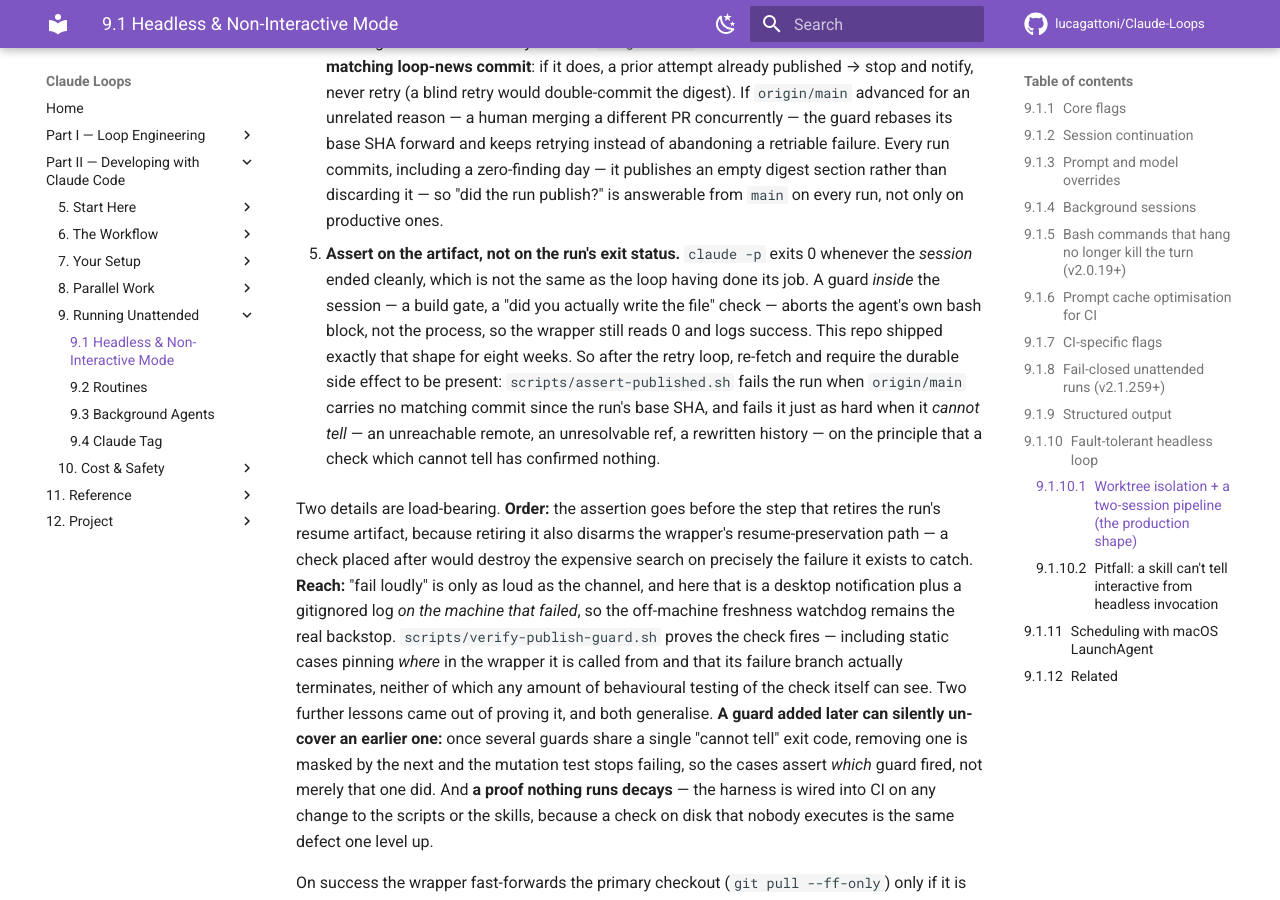
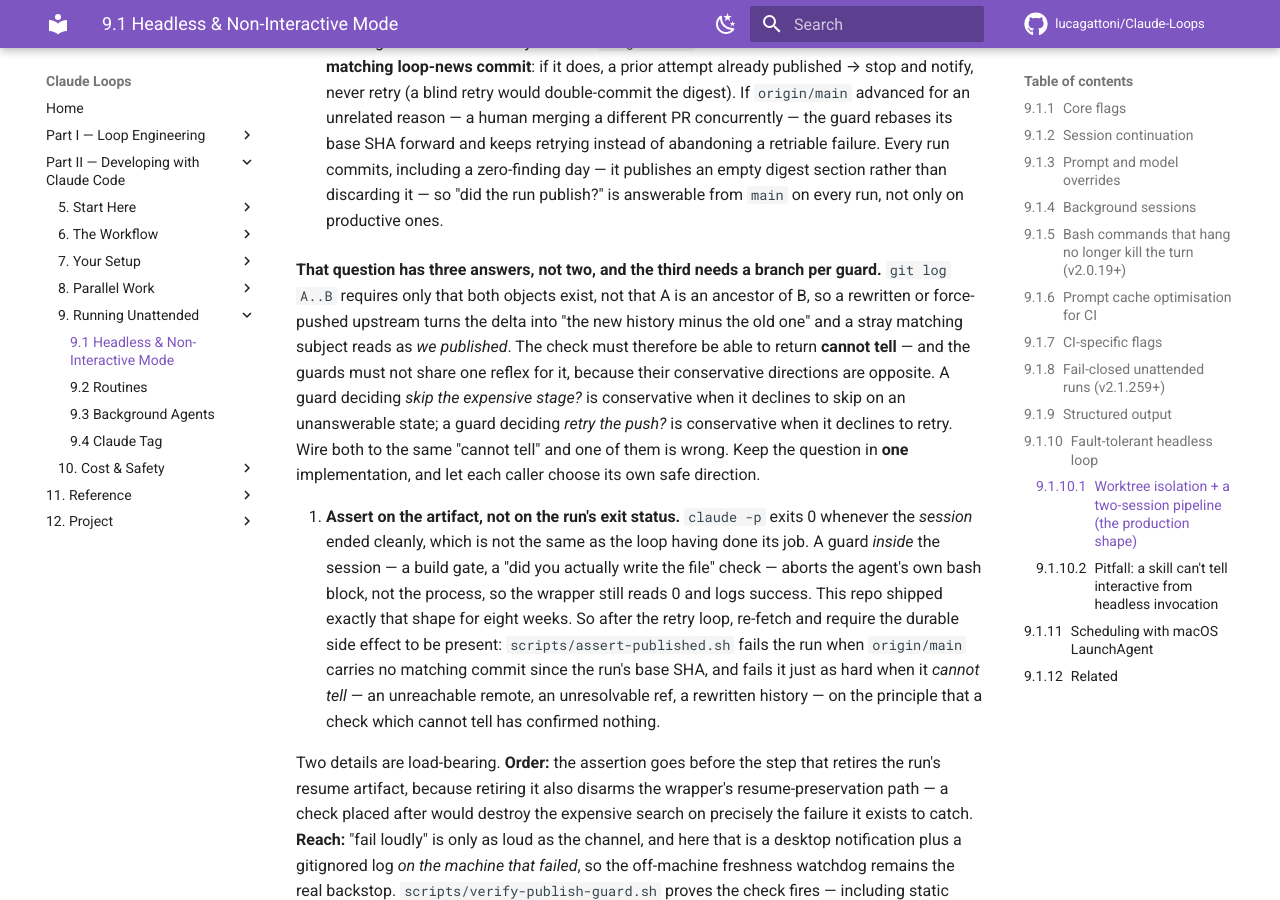
Before and after one commit to lucagattoni/Claude-Loops, an MkDocs documentation site: the page built from docs/09-headless-mode.md, in a window 1280 px wide and 900 px high, scrolled down 6624 px. Built offline with MkDocs 1.6.1 and Material for MkDocs 9.7.7, drawn with Linux system fonts in a browser that asks for light colours; comment, search, counter and statistics services are not loaded.

Commit message:
Document exit 7 and the three-answer pattern
No exit-code table exists anywhere in the repo — SCHEDULING.md only explains where
launchctl shows the last one, and run-loop-news.env.example mentions exit 3 in passing.
The wrapper's own header is the only sensible home, so it now carries the full list.

docs/09 point 4 described the retry guard as a two-way decision, which A14 falsified.
Extended with the generalisable part: the delta question has three answers, and the two
guards' conservative directions are OPPOSITE — a guard deciding "skip the expensive
stage?" is conservative when it declines to skip; a guard deciding "retry the push?" is
conservative when it declines to retry. Wire both to one "cannot tell" reflex and one of
them is necessarily wrong.

Held back deliberately: CHANGELOG, RESUME.md, the backlog and CLAUDE.md's note. Writing
prose about an edit before the edit settles is what produced the four false claims fixed
in PR #52 this morning, and A14's adversarial review is still running.

Co-Authored-By: Claude Opus 5 (1M context) <noreply@anthropic.com>
Claude-Session: https://claude.ai/code/session_0143r6VLrjfhL34xeWGQvHmV

```diff
--- a/docs/09-headless-mode.md
+++ b/docs/09-headless-mode.md
@@ -304,6 +304,17 @@ copying for any self-writing daily loop:
    rather than discarding it — so "did the run publish?" is answerable from `main` on every
    run, not only on productive ones.
 
+   **That question has three answers, not two, and the third needs a branch per guard.**
+   `git log A..B` requires only that both objects exist, not that A is an ancestor of B, so a
+   rewritten or force-pushed upstream turns the delta into "the new history minus the old one"
+   and a stray matching subject reads as *we published*. The check must therefore be able to
+   return **cannot tell** — and the guards must not share one reflex for it, because their
+   conservative directions are opposite. A guard deciding *skip the expensive stage?* is
+   conservative when it declines to skip on an unanswerable state; a guard deciding *retry the
+   push?* is conservative when it declines to retry. Wire both to the same "cannot tell" and one
+   of them is wrong. Keep the question in **one** implementation, and let each caller choose its
+   own safe direction.
+
 5. **Assert on the artifact, not on the run's exit status.** `claude -p` exits 0 whenever the
    *session* ended cleanly, which is not the same as the loop having done its job. A guard
    *inside* the session — a build gate, a "did you actually write the file" check — aborts the
```
Also changed, not shown: 1 other file.
